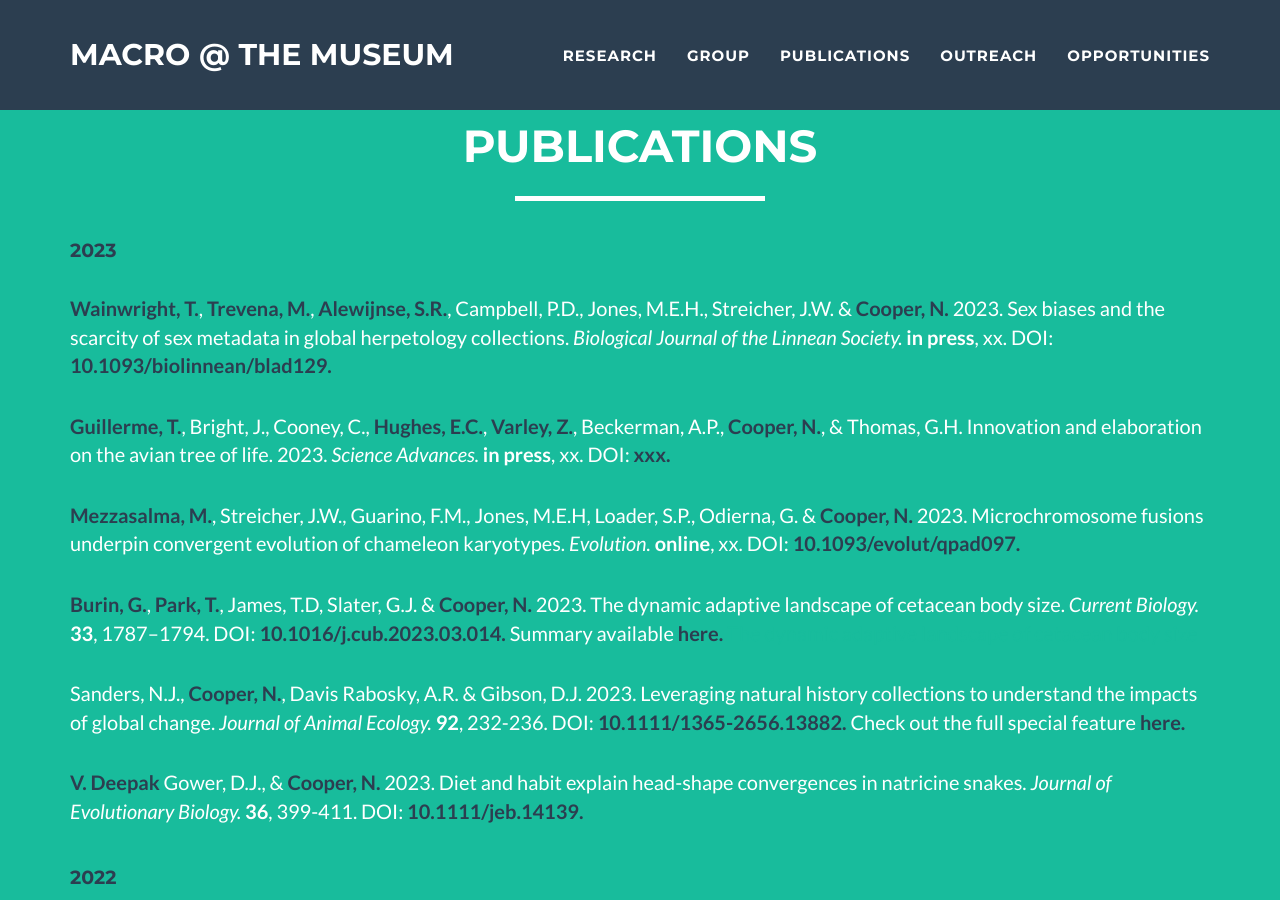
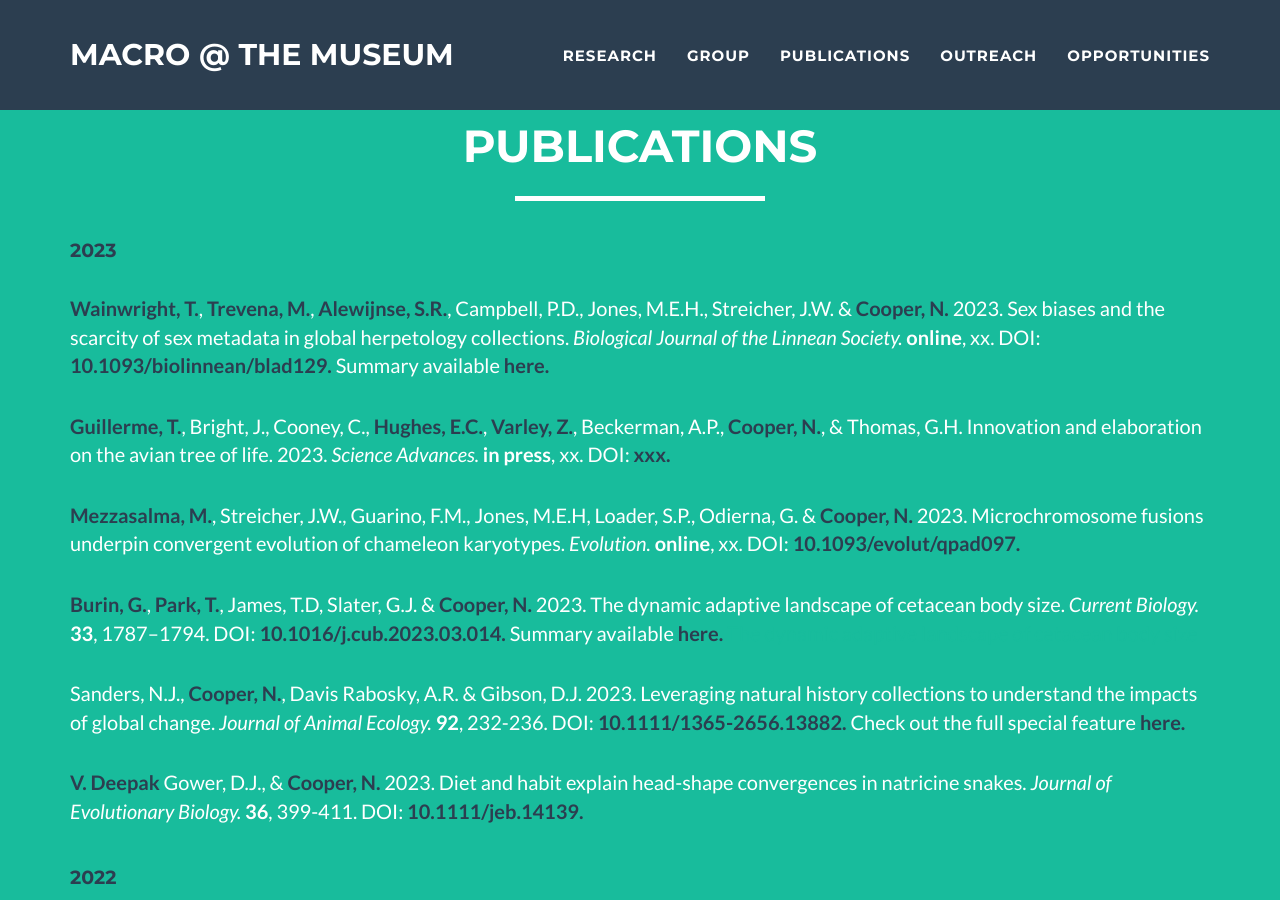
Before and after one commit to nhcooper123/nhcooper123.github.io, a Jekyll site: the page publications.html, which Jekyll copies as it is, in a window 1280 px wide and 900 px high. Built offline with Jekyll 4.4.1, drawn with Linux system fonts in a browser that asks for light colours; comment, search, counter and statistics services are not loaded.

Commit message:
Add details to sex bais apper

```diff
--- a/publications.html
+++ b/publications.html
@@ -102,28 +102,21 @@
   DOI: <a href="xxx"><strong><font color="2c3e50">xxx. </font></strong></a>
   </p>-->
 
-
-
-
-
-
-
 <h4><font color="2c3e50">2023</font></h4>
 
-
-  &nbsp
+&nbsp
   <p>
   <strong><font color="2c3e50">Wainwright, T.</font></strong>, <strong><font color="2c3e50">Trevena, M.</font></strong>, <strong><font color="2c3e50">Alewijnse, S.R.</font></strong>, Campbell, P.D., Jones, M.E.H., Streicher, J.W. &amp; <strong><font color="2c3e50">Cooper, N.</font></strong>
   2023.
   Sex biases and the scarcity of sex metadata in global herpetology collections.
   <em>Biological Journal of the Linnean Society.</em>
-  <strong>in press</strong>,
+  <strong>online</strong>,
   xx.
   DOI: <a href="xxx"><strong><font color="2c3e50">10.1093/biolinnean/blad129. </font></strong></a>
+  Summary available <a href="https://www.nhm.ac.uk/discover/news/2023/october/sex-bias-in-amphibian-and-reptile-natural-history-collections.html"><strong><font color="2c3e50">here. </font></strong></a>
   </p>
 
-
-  &nbsp
+&nbsp
   <p>
   <strong><font color="2c3e50">Guillerme, T.</font></strong>, Bright, J., Cooney, C., <strong><font color="2c3e50">Hughes, E.C.</font></strong>, <strong><font color="2c3e50">Varley, Z.</font></strong>, Beckerman, A.P., <strong><font color="2c3e50">Cooper, N.</font></strong>, &amp; Thomas, G.H.
   Innovation and elaboration on the avian tree of life.
@@ -132,7 +125,7 @@
   <strong>in press</strong>,
   xx.
   DOI: <a href="xxx"><strong><font color="2c3e50">xxx. </font></strong></a>
-  </p>
+</p>
 
 <!--
   &nbsp
```
